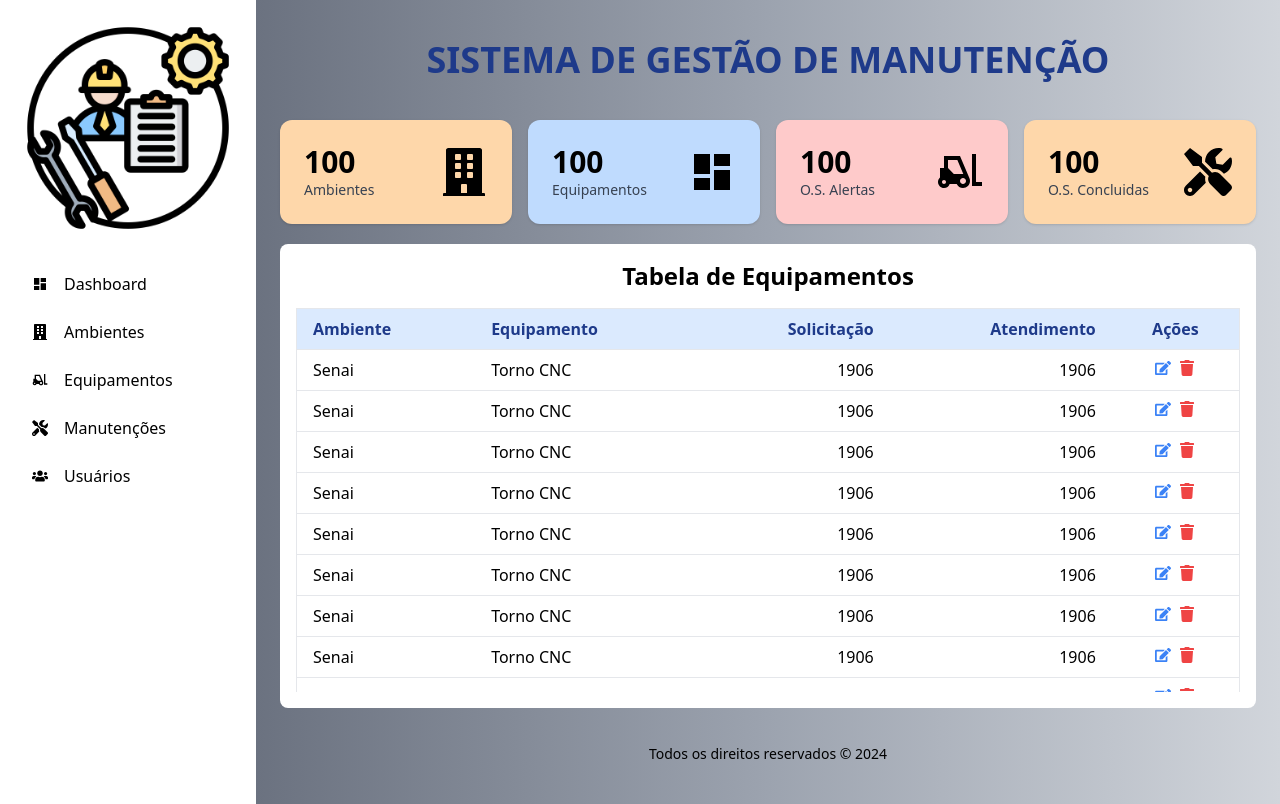
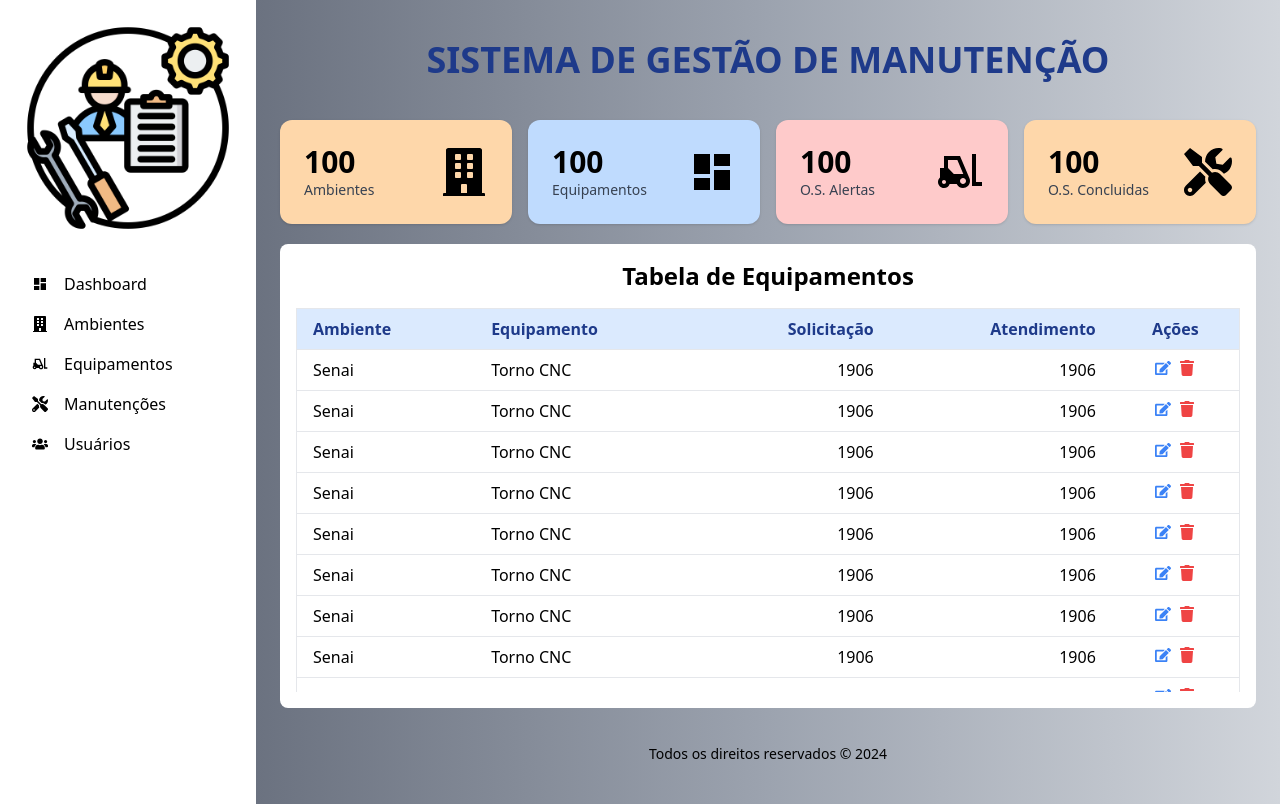
Before and after one commit to DiegoH3nr1que/web_system, a Next.js app in the folder frontend/: page / in a window 1280 px wide. Built offline with nearby package versions, Linux system fonts and the light colour scheme.

Commit message:
perf(): changes to useRouter to use the link for better performance

```diff
--- a/frontend/src/app/components/navBar.tsx
+++ b/frontend/src/app/components/navBar.tsx
@@ -1,10 +1,8 @@
-import { useRouter } from 'next/navigation';
+import Link from 'next/link';
 import { FaBuilding, FaTools, FaUsers } from 'react-icons/fa';
 import { MdDashboard, MdForklift } from 'react-icons/md';
 
 export function NavBar() {
-  const router = useRouter();
-
   const links = [
     { target: "/", text: "Dashboard", icon: <MdDashboard /> },
     { target: "/ambientes", text: "Ambientes", icon: <FaBuilding /> },
@@ -13,20 +11,15 @@ export function NavBar() {
     { target: "/usuarios", text: "Usuários", icon: <FaUsers /> },
   ];
 
-  const handleNavigation = (target: string) => {
-    router.push(target);
-  };
-
   return (
     <nav className="mt-8 space-y-2">
       {links.map((obj) => (
-        <div
-          onClick={() => handleNavigation(obj.target)}
-          className="flex items-center gap-4 p-2 rounded hover:bg-gray-300 transition text-black cursor-pointer"
-        >
-          {obj.icon}
-          {obj.text}
-        </div>
+        <Link key={obj.target} href={obj.target} passHref>
+          <div className="flex items-center gap-4 p-2 rounded hover:bg-gray-300 transition text-black cursor-pointer">
+            {obj.icon}
+            {obj.text}
+          </div>
+        </Link>
       ))}
     </nav>
   );
```
